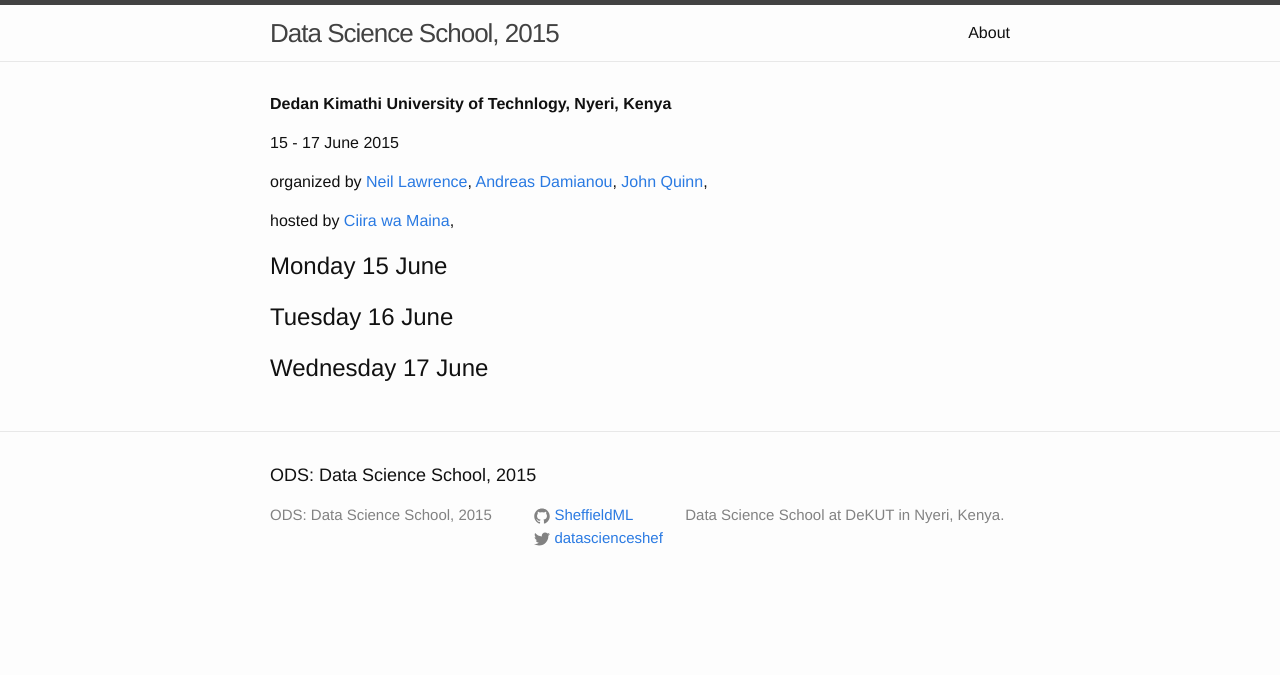
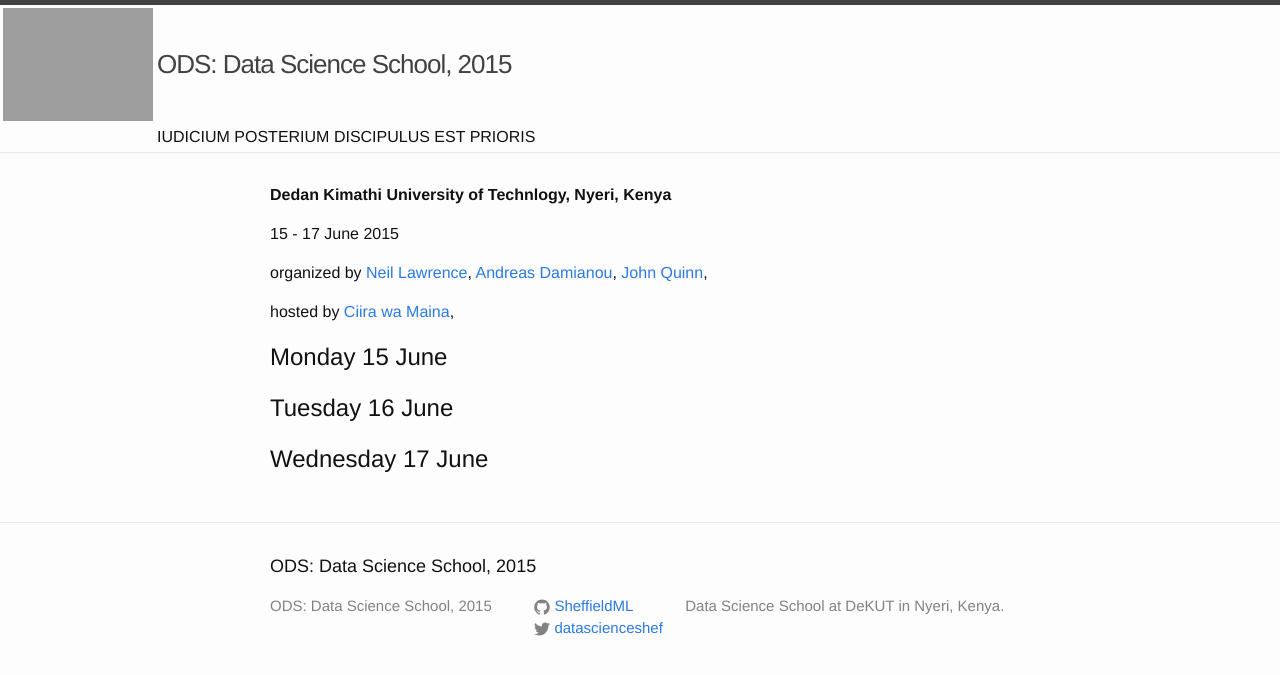
Before and after one commit to gpschool/dss15, a Jekyll site: the page built from index.md, in a window 1280 px wide. Shown: the top 675 px of the page. Built offline with Jekyll 4.4.1, drawn with Linux system fonts in a browser that asks for light colours.

Commit message:
Update workshop header.

```diff
--- a/_includes/header.html
+++ b/_includes/header.html
@@ -1,8 +1,29 @@
 <header class="site-header">
+  <table summary="Header Table"><tr>
+      <td id="headerLeft">
+	<div id="headerCrest">
+    <a href="{{ site.url }}/"><img src="{{ site.url }}/gpss_logo.svg" width="150" alt="Logo" /></a>
+	</div>
+      </td>
+      <td id="headerRight">
+	<!-- page heading  -->
+	<div id="headerTitle">
+	  <a class="site-title" href="{{ site.baseurl }}/">{{ site.title }}</a>
+	</div>
+      </td>
+      </tr>
+      <tr>
+      <td>
+      </td>
+      <td>
+      	  <div class="site-sub-title">IUDICIUM POSTERIUM DISCIPULUS EST PRIORIS</div>
+	<!-- // page heading -->
+      </td>
+    </tr>
+  </table>
 
   <div class="wrapper">
 
-    <a class="site-title" href="{{ site.baseurl }}/">{{ site.conference.name }}, {{ site.conference.year }}</a>
 
     <nav class="site-nav">
       <a href="#" class="menu-icon">
@@ -14,8 +35,9 @@
       </a>
 
       <div class="trigger">
+	<!--<a class="page-link" href="{{ site.url }}">Home</a>-->
         {% for page in site.pages %}
-          {% if page.title %}
+          {% if page.main %}
           <a class="page-link" href="{{ page.url | prepend: site.baseurl }}">{{ page.title }}</a>
           {% endif %}
         {% endfor %}
```
